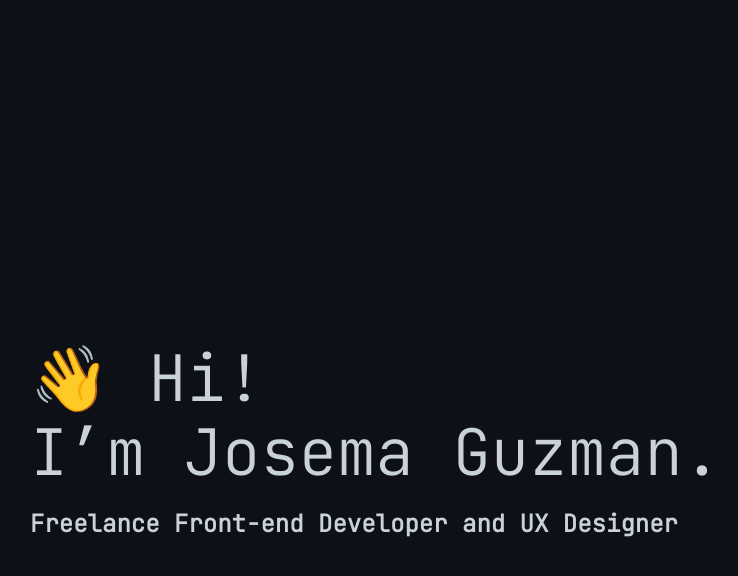
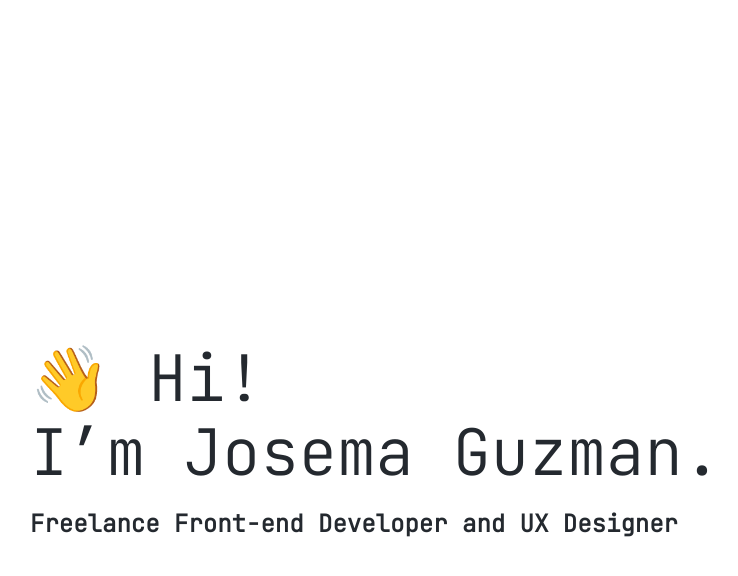
Before and after one commit to josemanuelguzman/josemaguzman, a Jekyll site: the page built from index.md, in a window 1280 px wide. Shown: the top 576 px of the page, without its empty margins (242-980 px from the left). Built offline with Jekyll 4.4.1, drawn with Linux system fonts in a browser that asks for light colours.

Commit message:
Add system preference support for light/dark theme
- Default to light theme with white background and dark text
- Automatically switch to dark theme when system prefers dark mode
- Uses CSS @media (prefers-color-scheme: dark) query

🤖 Generated with [Claude Code](https://claude.com/claude-code)

Co-Authored-By: Claude <noreply@anthropic.com>

```diff
--- a/assets/css/style.css
+++ b/assets/css/style.css
@@ -7,12 +7,19 @@
 body {
     font-family: 'JetBrains Mono', monospace;
     font-weight: 300;
-    background: #0d1117;
-    color: #c9d1d9;
+    background: #ffffff;
+    color: #24292f;
     min-height: 100vh;
     display: flex;
     align-items: center;
     justify-content: center;
+}
+
+@media (prefers-color-scheme: dark) {
+    body {
+        background: #0d1117;
+        color: #c9d1d9;
+    }
 }
 
 .container {
```
